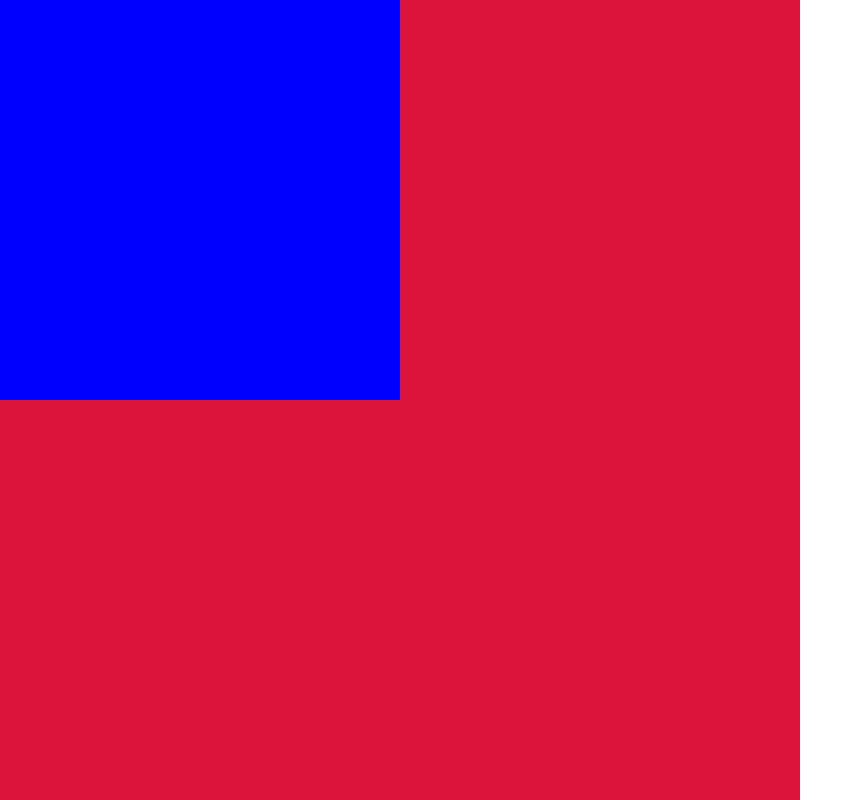
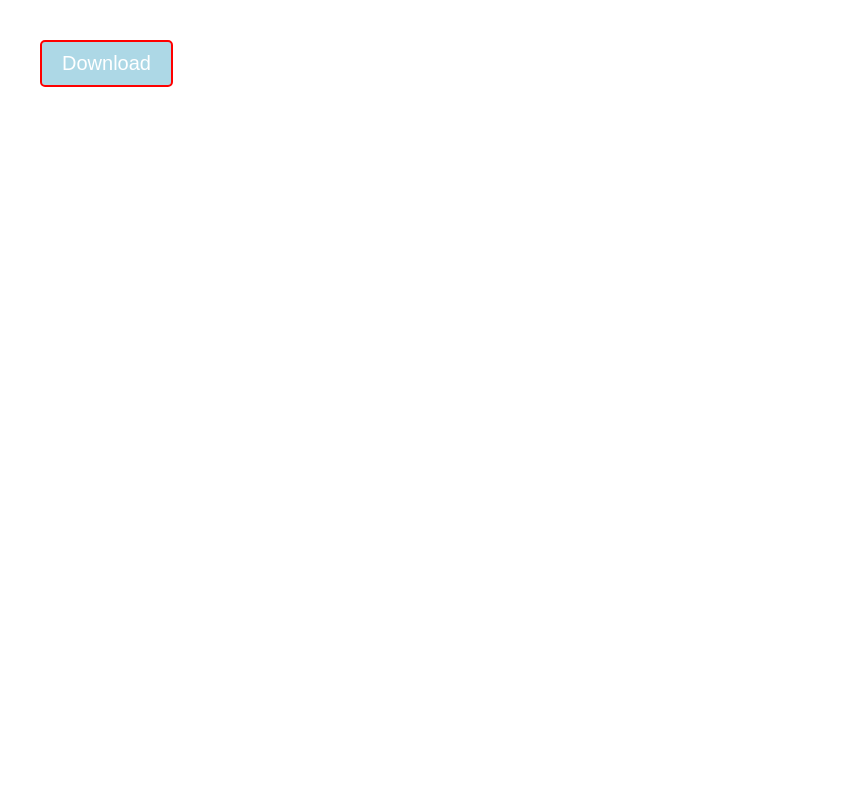
Before and after one commit to siraajul/The_Basics_Web, a website: page index.html in a window 1280 px wide. Shown: the whole page, without its empty margins (0-863 px from the left). Drawn offline with Linux system fonts and the light colour scheme.

Commit message:
Button Scripting

```diff
--- a/index.html
+++ b/index.html
@@ -7,8 +7,6 @@
     <link rel="stylesheet" href="style.css" />
   </head>
   <body>
-    <div id="parent">
-      <div id="child"></div>
-    </div>
+    <button>Download</button>
   </body>
 </html>
```
